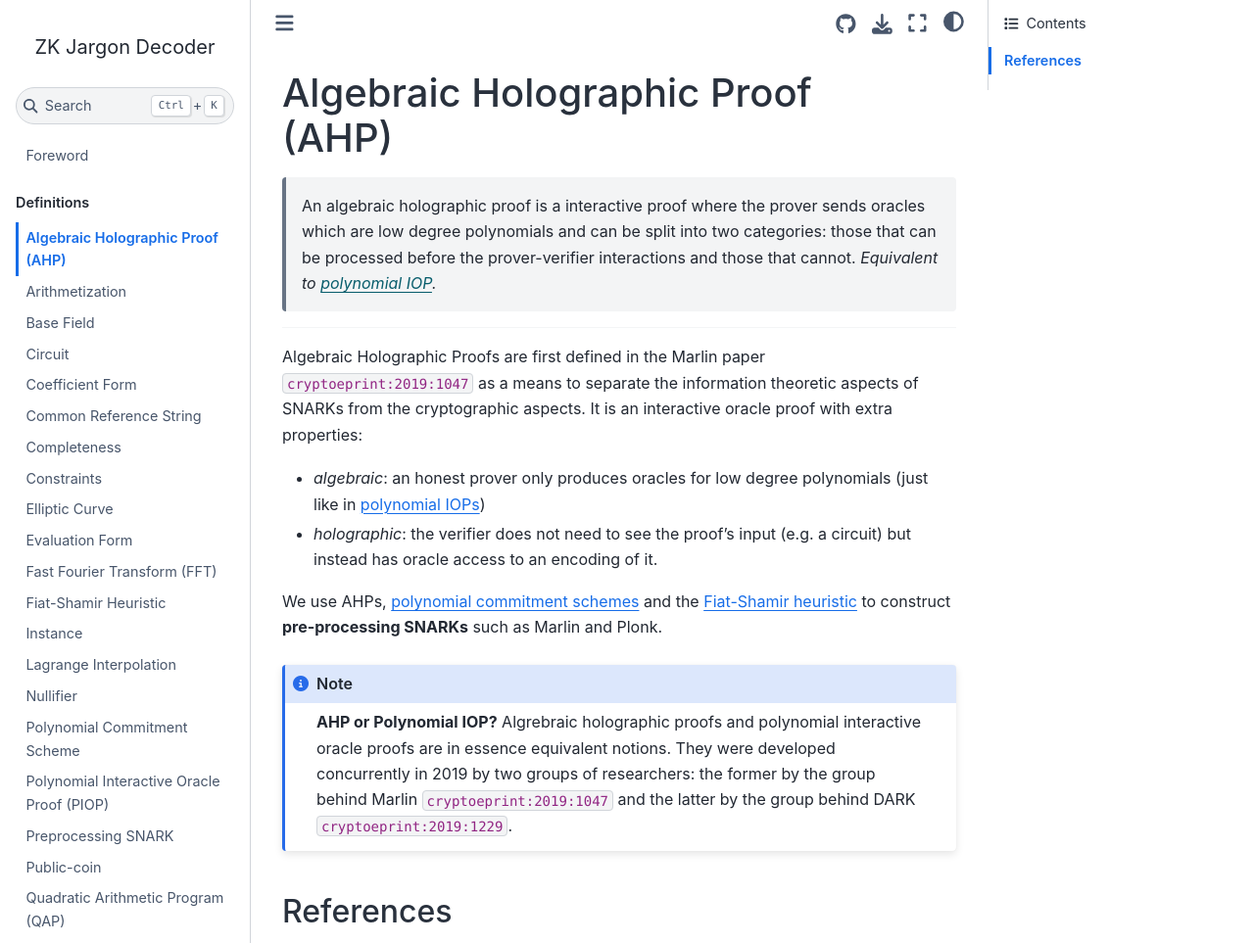
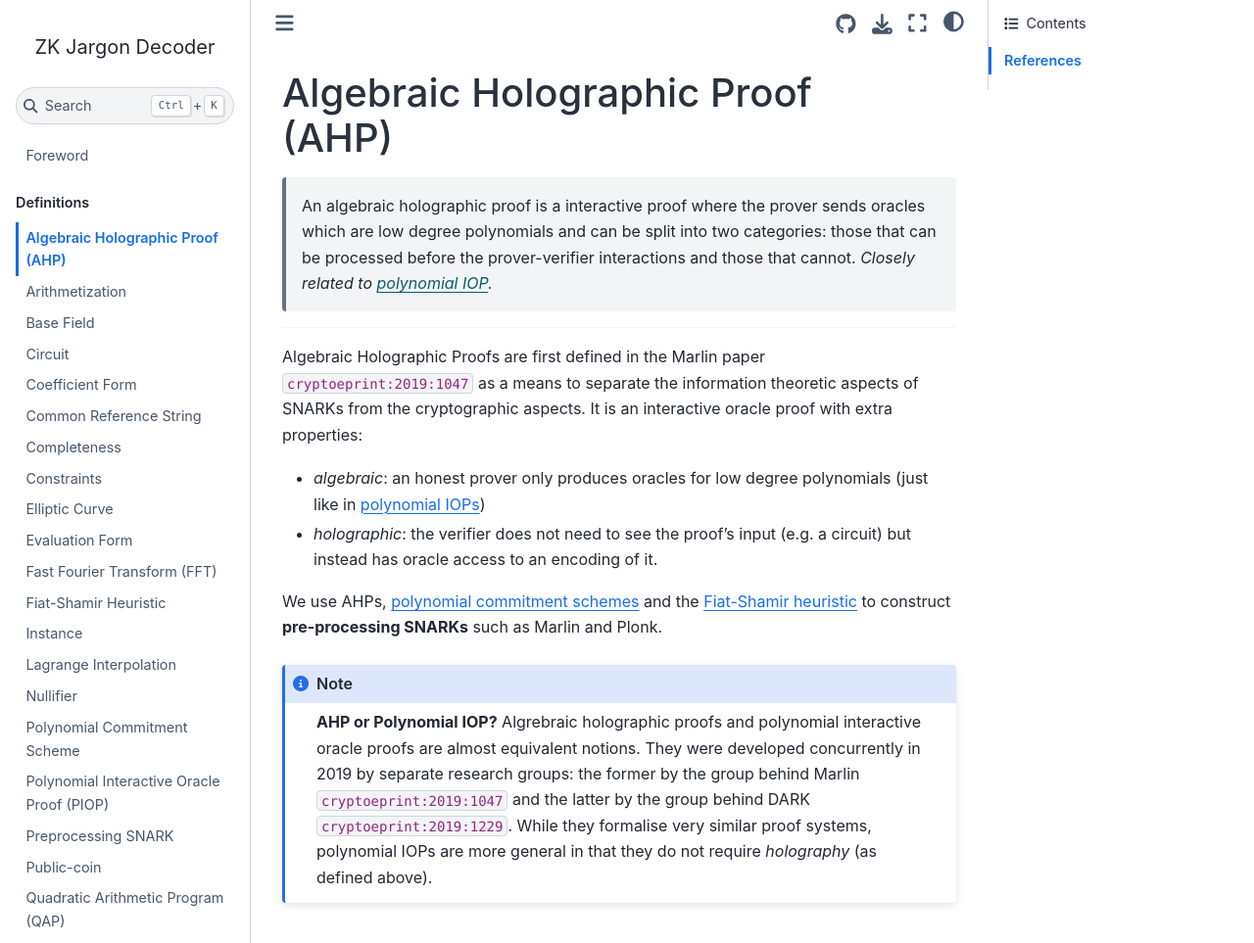
Before and after one commit to zkjargon/zkjargon.github.io, a Jupyter Book: the page built from definitions/algebraic_holographic_proof.md, in a window 1280 px wide and 1261 px high, cut to the strip 0-963 px from the top of the window. Shown: the whole strip at 98% size. Built offline with Jupyter Book 1.0.4 settings and Sphinx 7.4.7 and the Sphinx Book theme 1.1.4, drawn with Linux system fonts in a browser that asks for light colours; cross-references to code outside the pages are shown as plain code.

Commit message:
fix: clarify AHP vs PIOP

````diff
--- a/definitions/algebraic_holographic_proof.md
+++ b/definitions/algebraic_holographic_proof.md
@@ -1,7 +1,7 @@
 (def:ahp)=
 # Algebraic Holographic Proof (AHP)
 
-> An algebraic holographic proof is a interactive proof where the prover sends oracles which are low degree polynomials and can be split into two categories: those that can be processed before the prover-verifier interactions and those that cannot. *Equivalent to [polynomial IOP](def:piop).*
+> An algebraic holographic proof is a interactive proof where the prover sends oracles which are low degree polynomials and can be split into two categories: those that can be processed before the prover-verifier interactions and those that cannot. *Closely related to [polynomial IOP](def:piop).*
 
 ---
 
@@ -12,7 +12,7 @@ Algebraic Holographic Proofs are first defined in the Marlin paper {cite}`crypto
 We use AHPs, [polynomial commitment schemes](def:polycommit) and the [Fiat-Shamir heuristic](def:fiat_shamir) to construct **pre-processing SNARKs** such as Marlin and Plonk.
 
 ```{note}
-**AHP or Polynomial IOP?** Algrebraic holographic proofs and polynomial interactive oracle proofs are in essence equivalent notions. They were developed concurrently in 2019 by two groups of researchers: the former by the group behind Marlin {cite}`cryptoeprint:2019:1047` and the latter by the group behind DARK {cite}`cryptoeprint:2019:1229`.
+**AHP or Polynomial IOP?** Algrebraic holographic proofs and polynomial interactive oracle proofs are almost equivalent notions. They were developed concurrently in 2019 by separate research groups: the former by the group behind Marlin {cite}`cryptoeprint:2019:1047` and the latter by the group behind DARK {cite}`cryptoeprint:2019:1229`. While they formalise very similar proof systems, polynomial IOPs are more general in that they do not require *holography* (as defined above).
 ```
 
 ## References
````
Also changed, not shown: definitions/polynomial_interactive_oracle_proof.md (+1 -1 lines).
